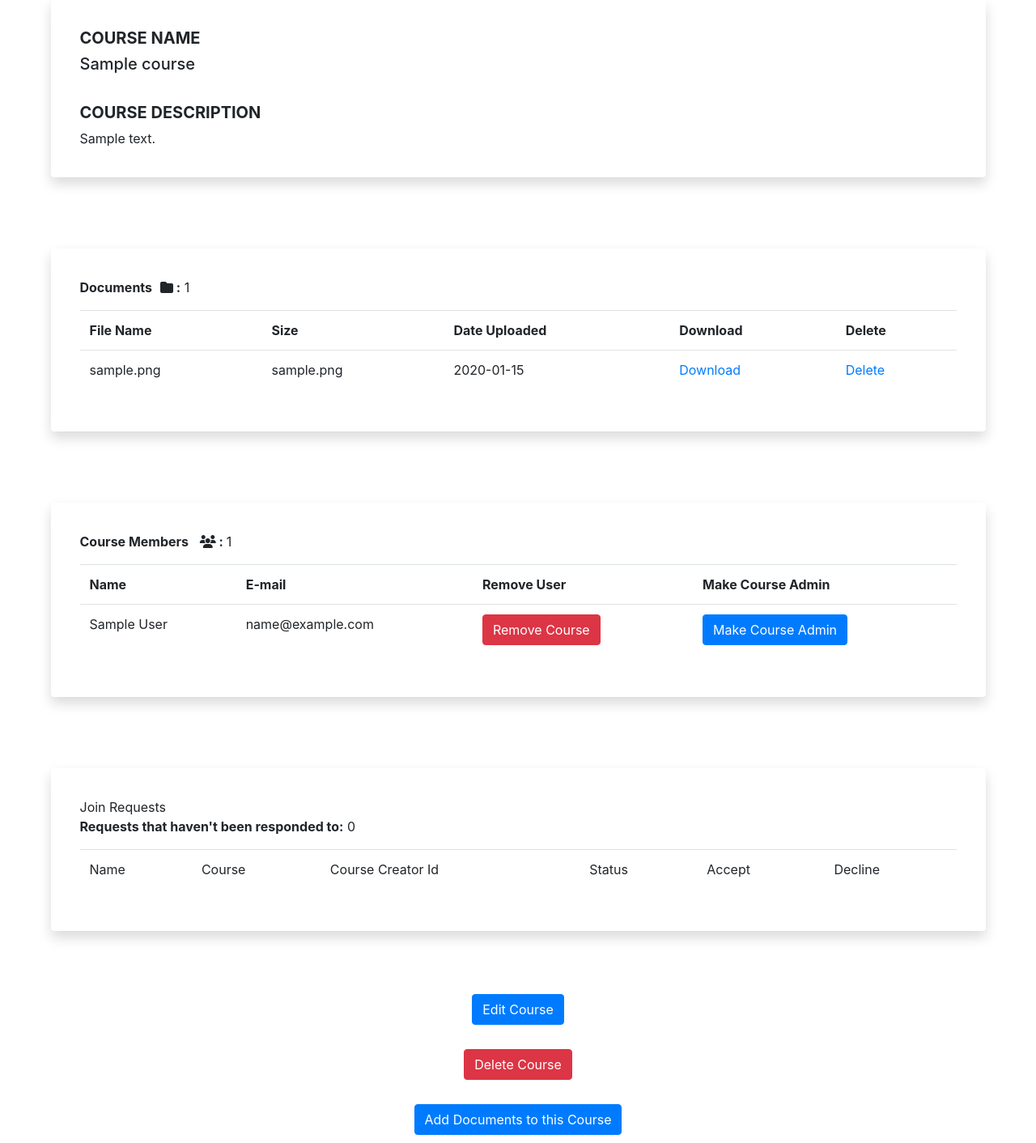
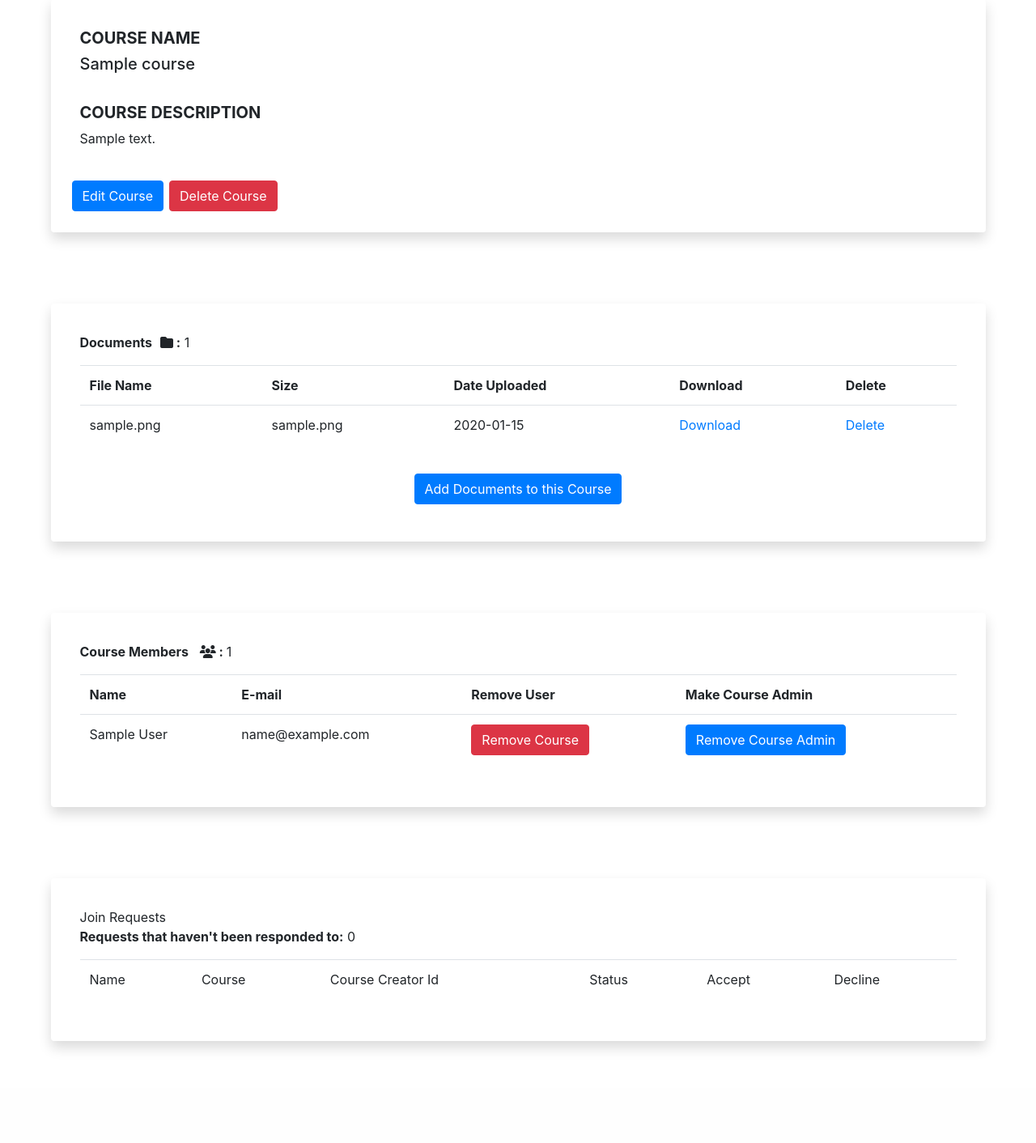
Before and after one commit to lgndcraft2/Naf-Flask, a Flask app: page /courseDashboard/1 in a window 1280 px wide. Shown: the part 126-1538 px from the top of the page at 81% size. After the commit the page ends 1423 px from the top, so only its background shows below. Run offline with Flask 3, Linux system fonts and the light colour scheme; a user stored in the database is signed in; tables that the repository leaves empty hold one stand-in row (values such as "Sample post"); some libraries are stand-ins or nearby versions.

Commit message:
Update courseDashboard.html

```diff
--- a/templates/courseDashboard.html
+++ b/templates/courseDashboard.html
@@ -20,8 +20,14 @@
         <h5 style="font-weight: bold;">COURSE NAME</h5>
         <h5 class="card-title">{{course.course_name}}</h5><br>
         <h5 style="font-weight: bold;">COURSE DESCRIPTION</h5>
-        <p class="card-text">{{course.course_description}}</p>
+        <p class="card-text" style="overflow-wrap: break-word;">{{course.course_description}}</p>
       </div>
+        {% if id == course.creator.id or id == 1 or user.isAdmin or user in course.admins %}
+        <div class="d-flex justify-space-between" style="margin-top:10px; padding:10px;">
+          <a href="{{url_for('edit_course', id=course.id)}}" class="btn btn-primary">Edit Course</a>
+          <button type="button" class="btn btn-danger delete-btn" style="margin-left: 7px;" data-toggle="modal" data-target="#exampleModal" data-record-id="/delete_course/" data-id={{course.id}}>Delete Course</button>
+        </div>
+        {% endif %}
 </div>
 </div>
 <div class="courses d-flex justify-content-center" style="margin-top:10px; padding:10px;">
@@ -48,6 +54,11 @@
             {% endfor %}
         </table>
         </div>
+        {% if id == course.creator.id or id == 1 or user.isAdmin or user in course.admins %}
+        <div class="d-flex justify-content-center" style="margin-top:10px; padding:10px;">
+          <a href="{{url_for('add_docs', id=course.id)}}" class="btn btn-primary">Add Documents to this Course</a>
+        </div>
+        {% endif %}
     </div>
 </div>
 </div>
@@ -68,7 +79,11 @@
                 <td>{{users.name}}</td>
                 <td>{{users.email}}</td>
                 <td><button type="button" class="btn btn-danger delete-btn" data-toggle="modal" data-target="#exampleModal" data-record-id="/removeUser/" data-id={{course.id}} data-smth-id="{{users.id}}">Remove Course</button></td>
+                {% if users in course.admins %}
+                <td><button type="button" class="btn btn-primary delete-btn" data-toggle="modal" data-target="#exampleModal" data-record-id="/add_admin/" data-id={{course.id}} data-smth-id="{{users.id}}">Remove Course Admin</button></td>
+                {% else %}
                 <td><button type="button" class="btn btn-primary delete-btn" data-toggle="modal" data-target="#exampleModal" data-record-id="/add_admin/" data-id={{course.id}} data-smth-id="{{users.id}}">Make Course Admin</button></td>
+                {% endif %}
             </tr>
             {% endfor %}
         </table>
@@ -107,18 +122,6 @@
     </div>
 </div>
 </div>
-{% if id == course.creator.id or id == 1 or user.isAdmin %}
-    <div class="d-flex justify-content-center" style="margin-top:10px; padding:10px;">
-      <a href="{{url_for('edit_course', id=course.id)}}" class="btn btn-primary">Edit Course</a>
-    </div>
-    <div class="d-flex justify-content-center" style="margin-top:10px; padding:10px;">
-      <button type="button" class="btn btn-danger delete-btn" data-toggle="modal" data-target="#exampleModal" data-record-id="/delete_course/" data-id={{course.id}}>Delete Course</button>
-    </div>
-    <div class="d-flex justify-content-center" style="margin-top:10px; padding:10px;">
-      <a href="{{url_for('add_docs', id=course.id)}}" class="btn btn-primary">Add Documents to this Course</a>
-    </div>
-{% endif %}
-
 
 <!-- Modal -->
 <div class="modal fade col-sm-12 p-3 mb-5 bg-body rounded" id="exampleModal" tabindex="-1" role="dialog" aria-labelledby="exampleModalLabel" aria-hidden="true">
```
